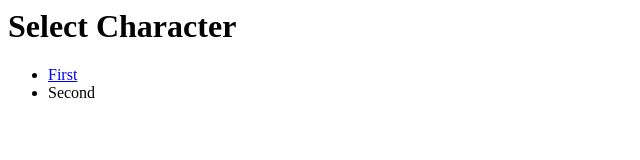
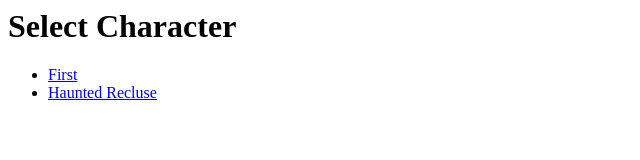
Before and after one commit to dtcoutu/RtDT-remotely, a plain HTML site: page index.html in a window 1280 px wide. Shown: the whole page, without its empty margins (0-640 px from the left). Drawn offline with Linux system fonts and the light colour scheme.

Commit message:
Update index.html

```diff
--- a/index.html
+++ b/index.html
@@ -3,7 +3,7 @@
     <h1>Select Character</h1>
     <ul>
       <li><a href="character/first.html">First</a></li>
-      <li>Second</li>
+      <li><a href="character/haunted_recluse.html">Haunted Recluse</a></li>
     </ul>
   </body>
 </html>
```
